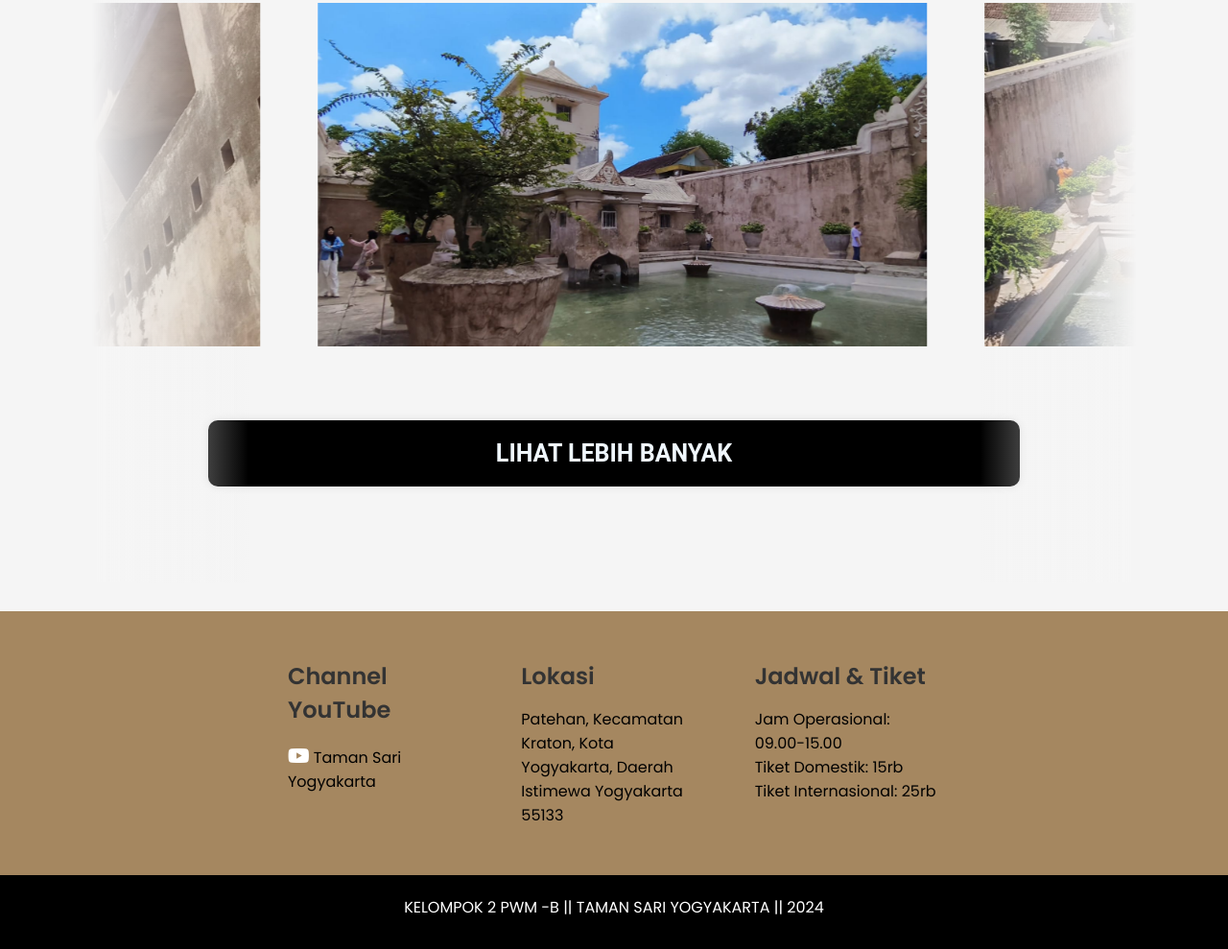
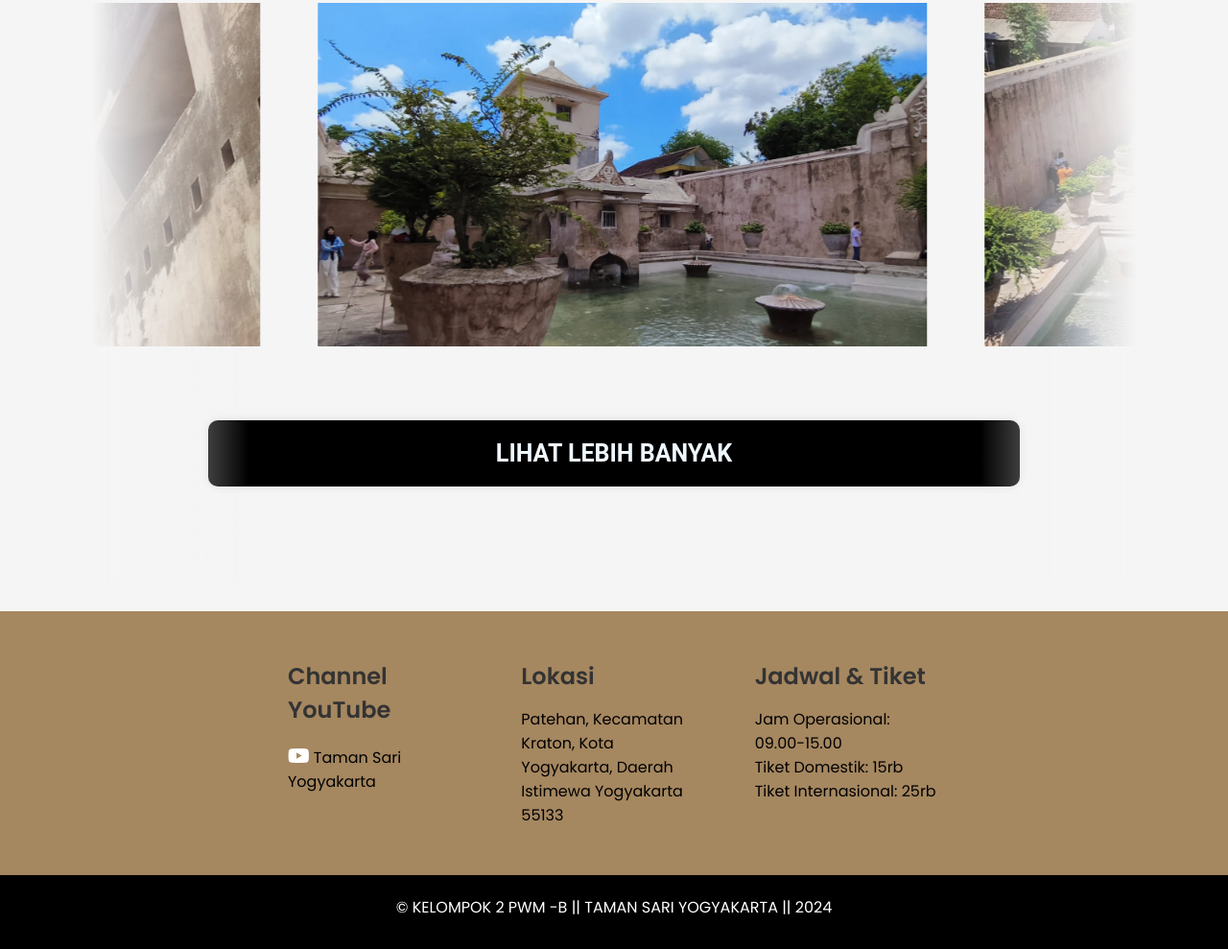
Before and after one commit to RMAHMLNHZR/TAMAN-SARI-PWM-B, a plain HTML site: page index.html in a window 1280 px wide. Shown: the part 2434-3423 px from the top of the page at 96% size. Drawn offline with nearby package versions, Linux system fonts and the light colour scheme.

Commit message:
PLUS COPYRIGHT

```diff
--- a/index.html
+++ b/index.html
@@ -341,7 +341,7 @@
         </div>
     </footer>
     <div class="tamansari-end">
-        <P>KELOMPOK 2 PWM -B || TAMAN SARI YOGYAKARTA || 2024</P>
+        <P>© KELOMPOK 2 PWM -B || TAMAN SARI YOGYAKARTA || 2024</P>
     </div>
     <!-- ===============End Footer=============== -->
 
```
